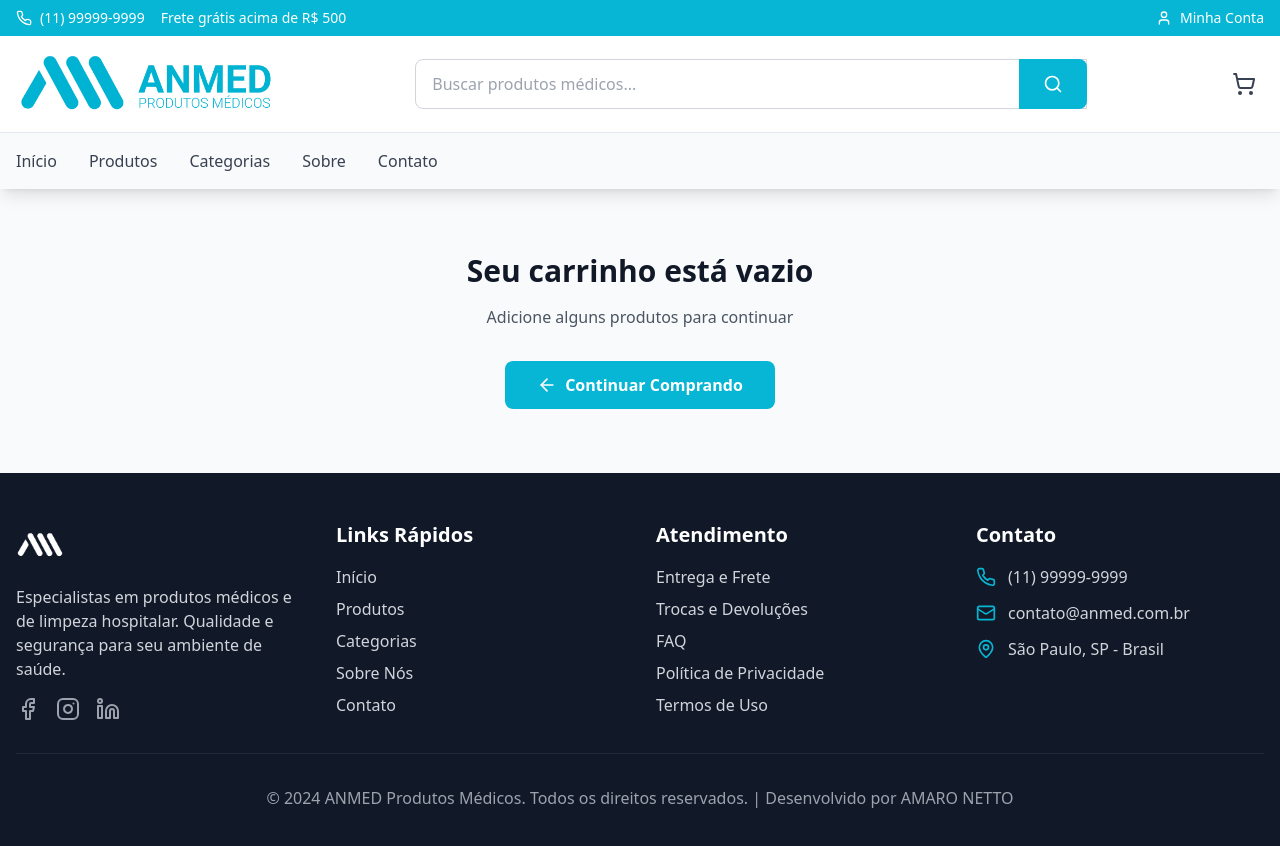
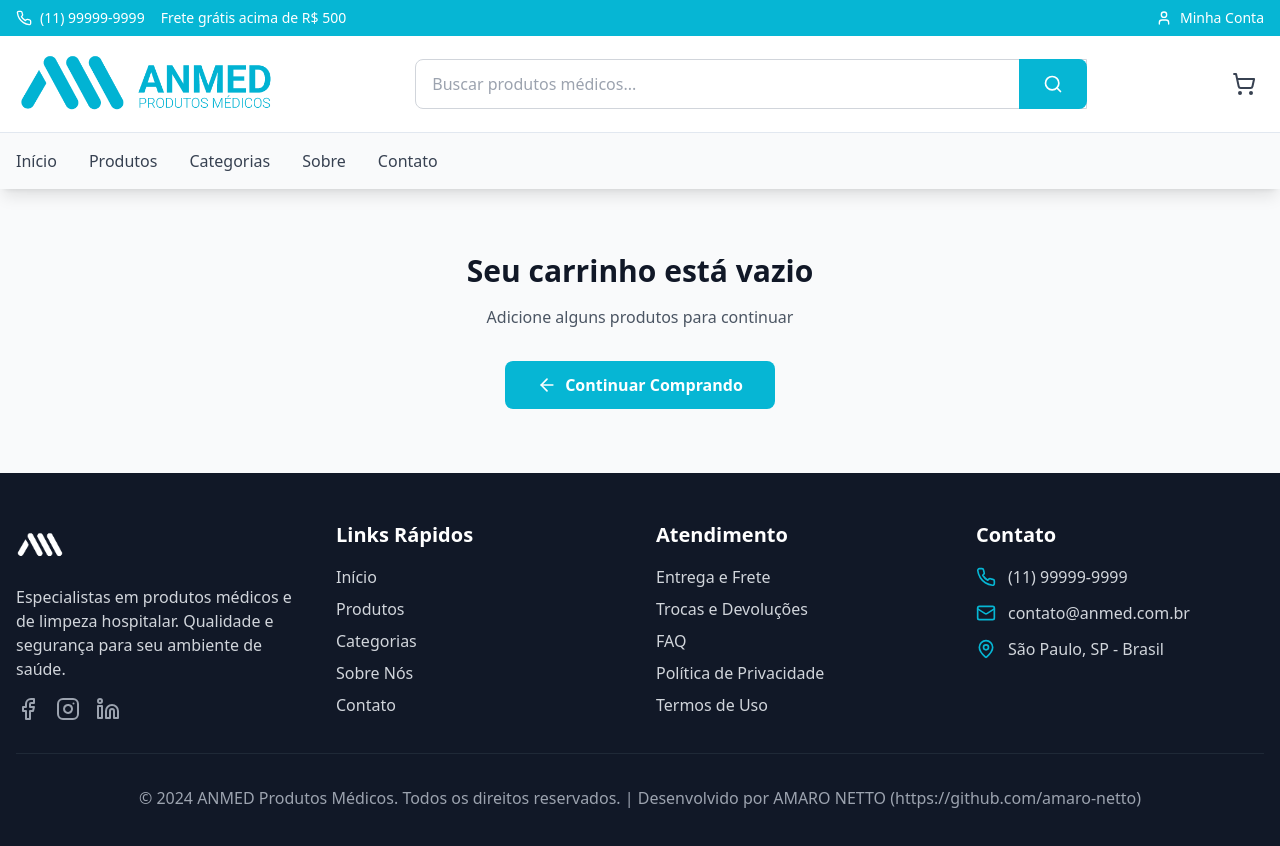
Before and after one commit to amaro-netto/ANMED-commerce-solutions, a React (Vite) app: page /cart in a window 1280 px wide. Shown: the top 846 px of the page. Built offline with nearby package versions, Linux system fonts and the light colour scheme.

Commit message:
atualização de rodapé

```diff
--- a/src/components/Footer.tsx
+++ b/src/components/Footer.tsx
@@ -70,7 +70,7 @@ const Footer = () => {
         </div>
 
         <div className="border-t border-gray-800 mt-8 pt-8 text-center text-gray-400">
-          <p>&copy; 2024 ANMED Produtos Médicos. Todos os direitos reservados. | Desenvolvido por AMARO NETTO </p>
+          <p>&copy; 2024 ANMED Produtos Médicos. Todos os direitos reservados. | Desenvolvido por AMARO NETTO (https://github.com/amaro-netto)</p>
         </div>
       </div>
     </footer>
```
